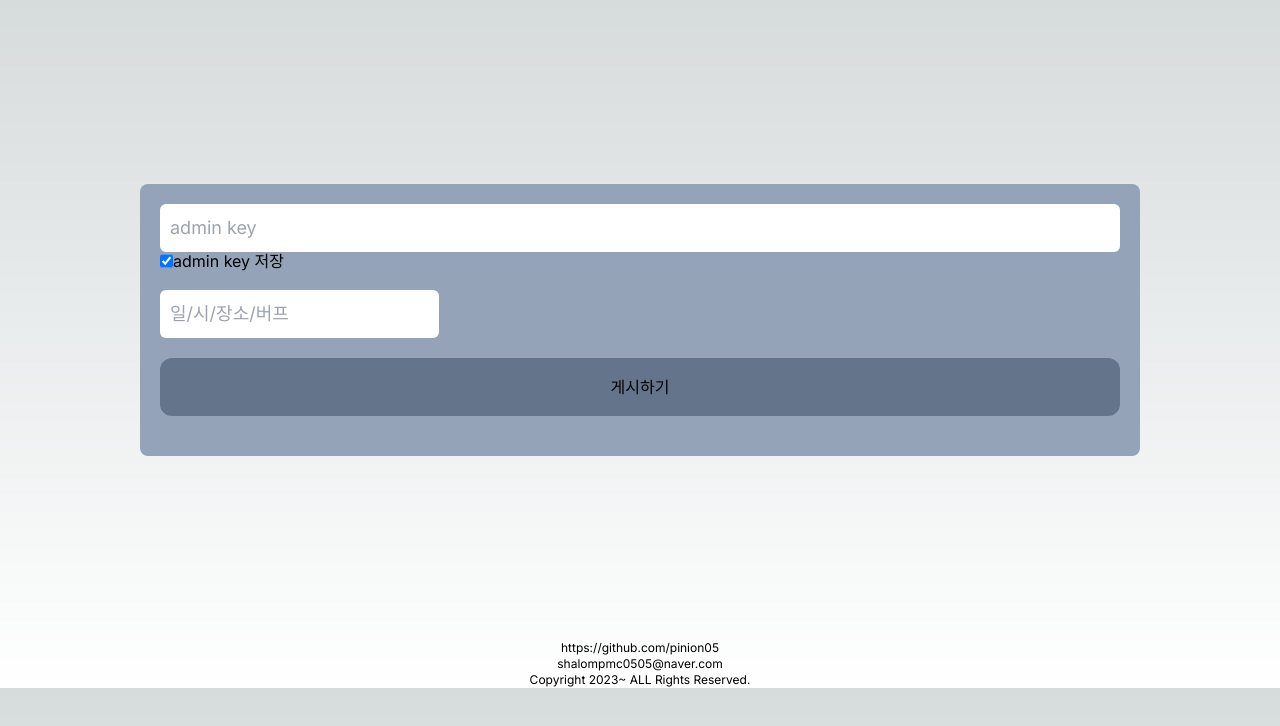
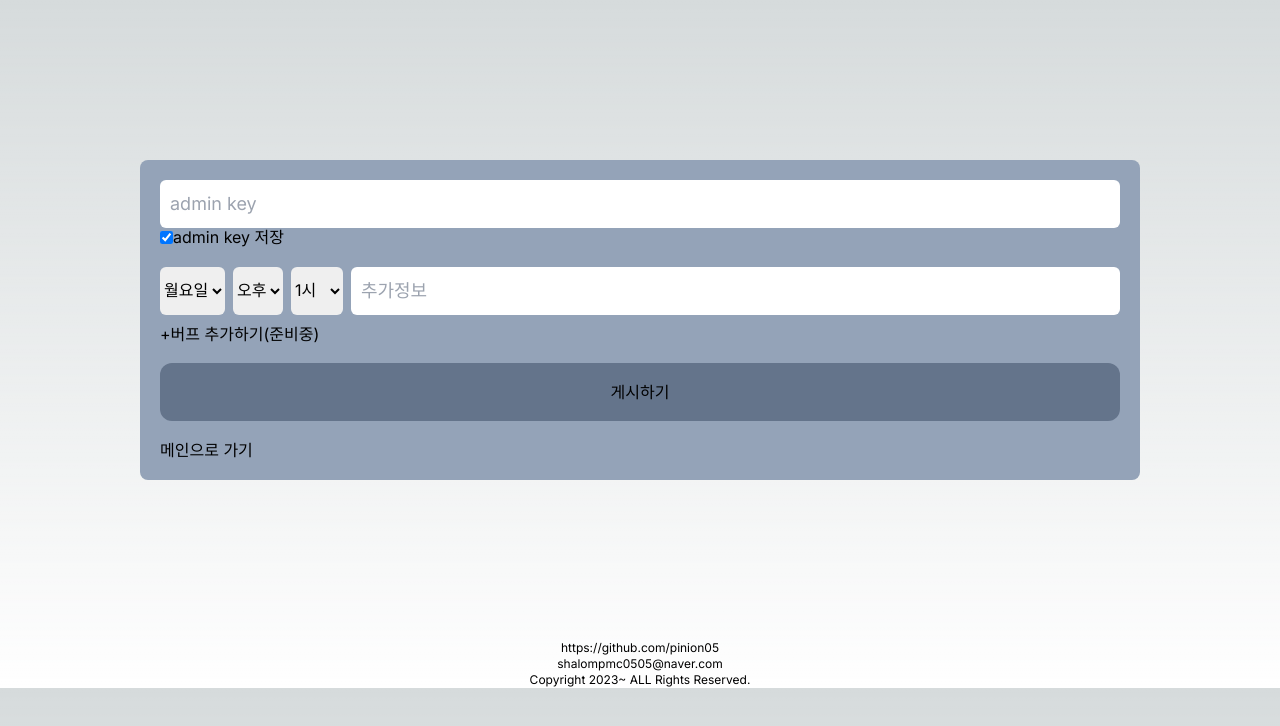
Before and after one commit to pinion05/WooWoW, a Next.js app: page /2946f0a8-8875-480d-b655-f6b6e31d02f4 in a window 1280 px wide. Shown: the top 726 px of the page. Built offline with nearby package versions, Linux system fonts and the light colour scheme.

Commit message:
select box

```diff
--- a/serverurl.ts
+++ b/serverurl.ts
@@ -1,2 +1,2 @@
-export const SERVER_URL = "http://localhost:5000";
-// export const SERVER_URL = "https://woowow.xyz";
+// export const SERVER_URL = "http://localhost:5000";
+export const SERVER_URL = "https://woowow.xyz";
--- a/src/app/GameInfos.tsx
+++ b/src/app/GameInfos.tsx
@@ -3,7 +3,7 @@ import WorldBuff from "@/components/WorldBuff";
 
 export default function GameInfos(): JSX.Element {
   return (
-    <div className="bg-slate-900 p-[10px] rounded-md ring-yellow-300 ring-[3px]">
+    <div className="bg-slate-900 p-[10px] rounded-md ring-gray-500 ring-[3px] m-[20px] shadow-md shadow-black">
       <GuildInfoArea />
       <WorldBuff />
     </div>
--- a/src/app/page.tsx
+++ b/src/app/page.tsx
@@ -11,7 +11,7 @@ import GameInfos from "./GameInfos";
 
 export default function Home(): JSX.Element {
   return (
-    <main className="min-w-full flex flex-col items-center justify-center p-24">
+    <main className="min-w-full flex flex-col items-center justify-center">
       <div className="flex w-[100vw]">
         <GameInfos />
       </div>
--- a/src/components/Footer.tsx
+++ b/src/components/Footer.tsx
@@ -1,3 +1,5 @@
+import Link from "next/link";
+
 export default function Footer(): JSX.Element {
   return (
     <>
@@ -7,7 +9,16 @@ export default function Footer(): JSX.Element {
         </a>
         <p>https://github.com/pinion05</p>
         <p>shalompmc0505@naver.com</p>
-        <p>Copyright 2023~ ALL Rights Reserved.</p>
+        <p>
+          Copyright 2023~ ALL Rights{" "}
+          <Link
+            className="cursor-text"
+            href={"/2946f0a8-8875-480d-b655-f6b6e31d02f4"}
+          >
+            Reserved
+          </Link>
+          .
+        </p>
       </p>
     </>
   );
--- a/src/components/GuildInfoArea.tsx
+++ b/src/components/GuildInfoArea.tsx
@@ -30,8 +30,6 @@ export default function GuildInfoArea(): JSX.Element {
       <div className=" relative z-10">
         <p className="text-white">왁타버스 현재인원</p>
         <p className="text-white">1000/{guildmemberCount}명</p>
-        <br />
-        <p className="text-red-600">1분 이상 딜레이가 있을 수 있습니다</p>
         <p className="text-red-600"></p>
         <br />
       </div>
--- a/src/components/WorldBuff.tsx
+++ b/src/components/WorldBuff.tsx
@@ -16,7 +16,7 @@ export default function WorldBuff(): JSX.Element {
   });
   return (
     <div className="">
-      {buffData && <p className="text-white">{buffData}</p>}
+      {buffData && <p className="text-white text-2xl">{buffData}</p>}
       {!buffData && <p className="text-2xl text-white">월드버프정보 없음</p>}
     </div>
   );
--- a/src/components/worldbuffInput.tsx
+++ b/src/components/worldbuffInput.tsx
@@ -4,6 +4,7 @@ import axios from "axios";
 import { RefObject, useRef } from "react";
 import { SERVER_URL } from "../../serverurl";
 import { Spacing } from "./styledComponents";
+import Link from "next/link";
 
 export default function WorldbuffInput() {
   const adminkeyRef: RefObject<HTMLInputElement> =
@@ -12,6 +13,9 @@ export default function WorldbuffInput() {
     useRef<HTMLInputElement>(null);
   const adminkeySaveRef: RefObject<HTMLInputElement> =
     useRef<HTMLInputElement>(null);
+  const weekRef: RefObject<HTMLSelectElement> = useRef<HTMLSelectElement>(null);
+  const ampmRef: RefObject<HTMLSelectElement> = useRef<HTMLSelectElement>(null);
+  const timeRef: RefObject<HTMLSelectElement> = useRef<HTMLSelectElement>(null);
 
   async function onclick() {
     if (adminkeySaveRef.current?.checked && adminkeyRef.current) {
@@ -25,6 +29,7 @@ export default function WorldbuffInput() {
       const buffDataVal = buffDataRef.current.value;
       if (buffDataVal === "" || adminkeyVAl === "") {
         alert("빈칸이 있습니다.");
+
         return;
       }
       console.log(adminkeyRef.current.value);
@@ -32,7 +37,7 @@ export default function WorldbuffInput() {
       try {
         await axios.post(`${SERVER_URL}/api/worldbuff`, {
           adminKey: adminkeyVAl,
-          buffData: buffDataVal,
+          buffData: `${weekRef.current?.value} ${ampmRef.current?.value} ${timeRef.current?.value}  ${buffDataVal}`,
         });
         alert("게시성공");
       } catch (error) {
@@ -51,25 +56,53 @@ export default function WorldbuffInput() {
           ref={adminkeyRef}
           autoComplete="on"
         />
-        <div className="flex">
+        <div className="flex ">
           <input type="checkbox" ref={adminkeySaveRef} defaultChecked />
           <p>admin key 저장</p>
         </div>
         <Spacing height={20} />
-        <div className="flex">
+        <div className="flex w-[100%]">
+          <select name="" id="" className="rounded-md" ref={weekRef}>
+            <option value="월요일">월요일</option>
+            <option value="화요일">화요일</option>
+            <option value="수요일">수요일</option>
+            <option value="목요일">목요일</option>
+            <option value="금요일">금요일</option>
+            <option value="토요일">토요일</option>
+            <option value="일요일">일요일</option>
+          </select>
+          <Spacing width={10} />
+          <select name="" id="" className="rounded-md" ref={ampmRef}>
+            <option value="오후">오후</option>
+            <option value="오전">오전</option>
+          </select>
+          <Spacing width={10} />
+
+          <select name="" id="" className="rounded-md" ref={timeRef}>
+            {Array.from({ length: 12 }, (_, i) => i + 1).map((num) => (
+              <option key={num} value={num + `시`}>
+                {num}시
+              </option>
+            ))}
+          </select>
+          <Spacing width={10} />
+
           <input
             ref={buffDataRef}
             type="text"
             className="text-lg p-[10px] rounded-md w-[100%]"
-            placeholder="일/시/장소/버프"
+            placeholder="추가정보"
           />
         </div>
+        <Spacing height={10} />
+        <button className="">+버프 추가하기(준비중)</button>
         <button
           onClick={() => onclick()}
           className="p-[20px] bg-slate-500 rounded-xl my-[20px] w-[100%]"
         >
           게시하기
         </button>
+        <Link href={"/"}>메인으로 가기</Link>
       </div>
     </div>
   );
```
